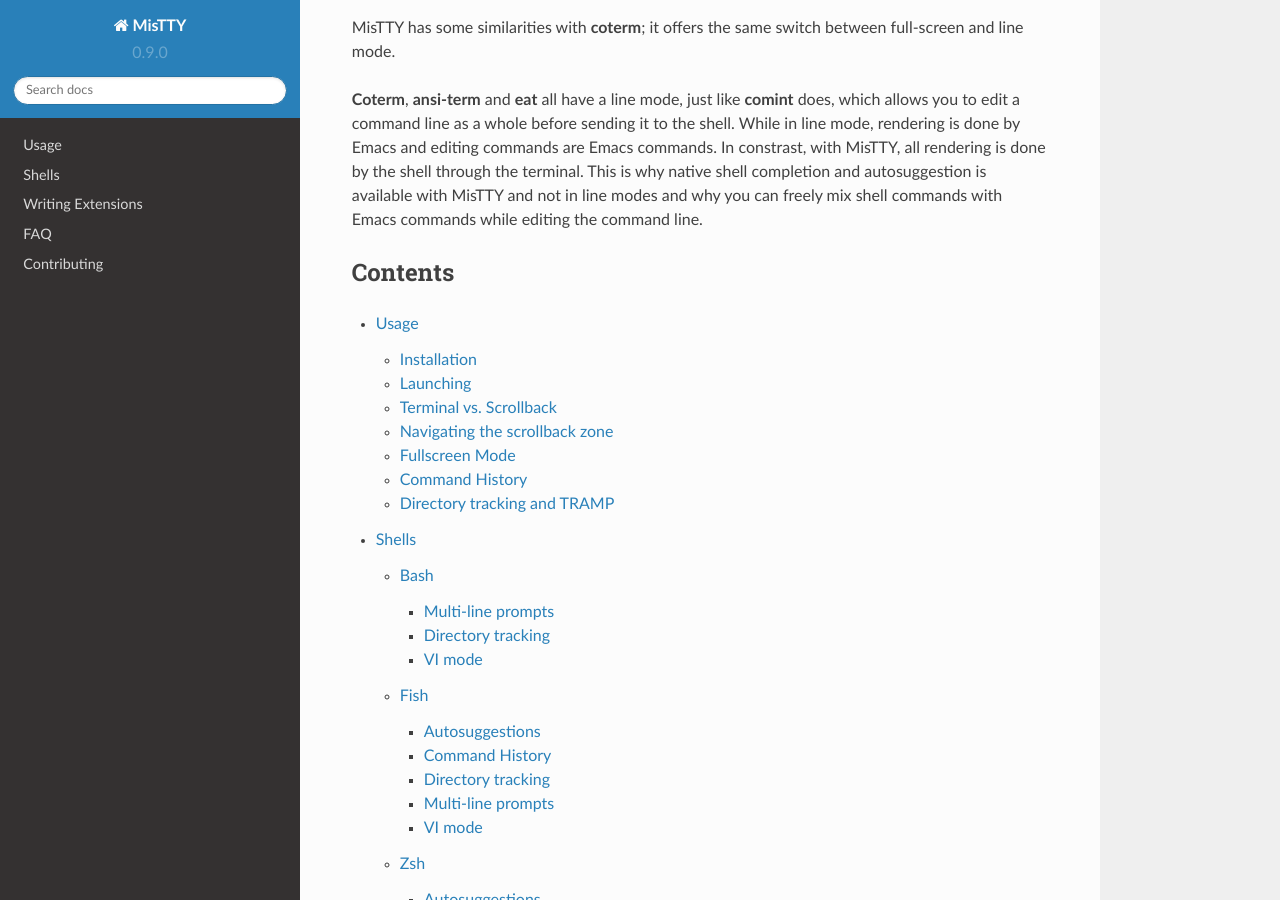
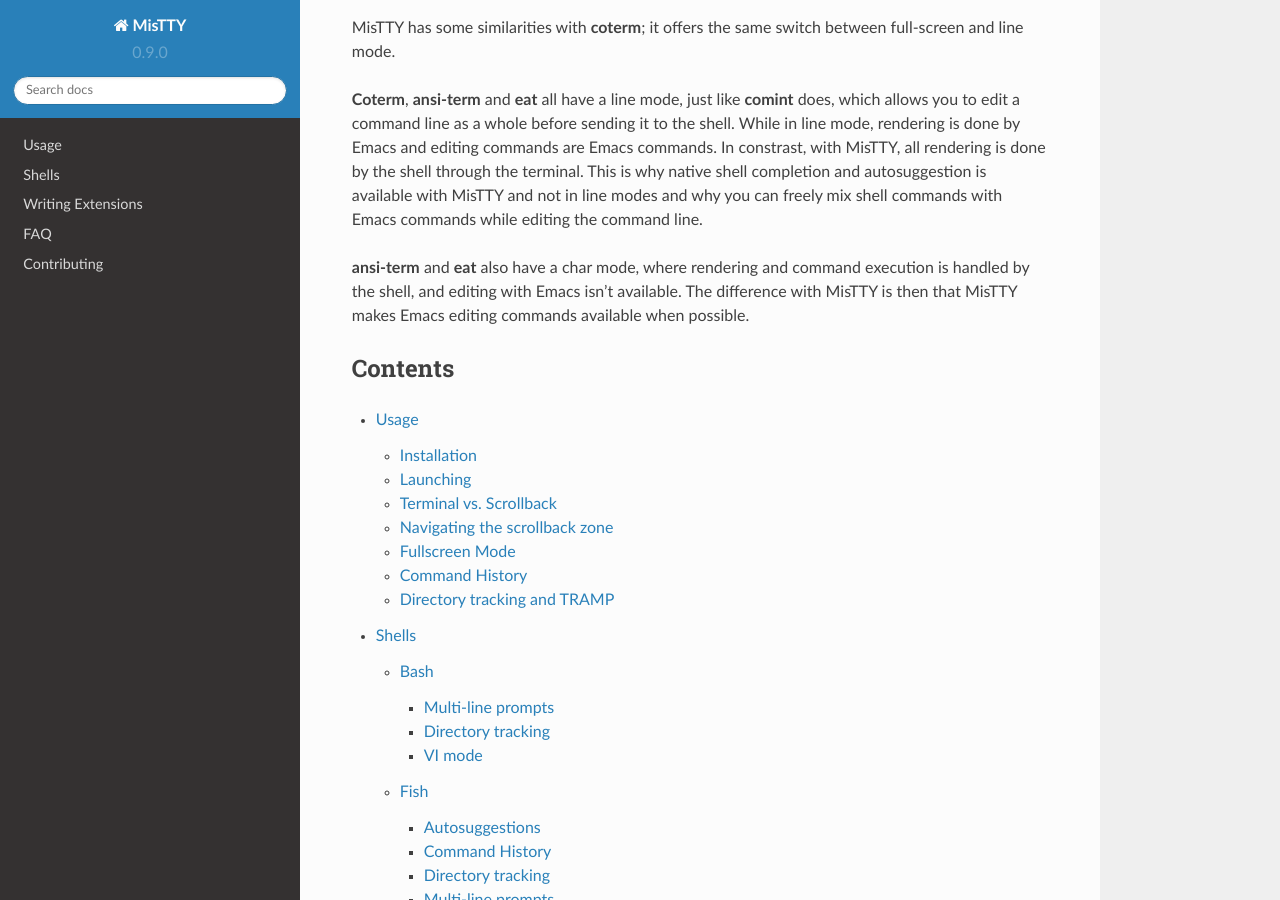
Before and after one commit to szermatt/mistty, a Sphinx documentation site: the page built from docs/source/index.rst, in a window 1280 px wide and 900 px high, scrolled down 1401 px. Built offline with Sphinx 7.4.7 and the Read the Docs theme 2.0.0, drawn with Linux system fonts in a browser that asks for light colours.

Commit message:
Documentation: add a paragraph mentioning char mode in the comparisons.

```diff
--- a/docs/source/index.rst
+++ b/docs/source/index.rst
@@ -67,6 +67,11 @@
 you can freely mix shell commands with Emacs commands while editing
 the command line.
 
+:program:`ansi-term` and :program:`eat` also have a char mode, where
+rendering and command execution is handled by the shell, and editing
+with Emacs isn't available. The difference with MisTTY is then that
+MisTTY makes Emacs editing commands available when possible.
+
 Contents
 --------
 
```
Also changed, not shown: README.md (+12 -7 lines), 1 other file.
